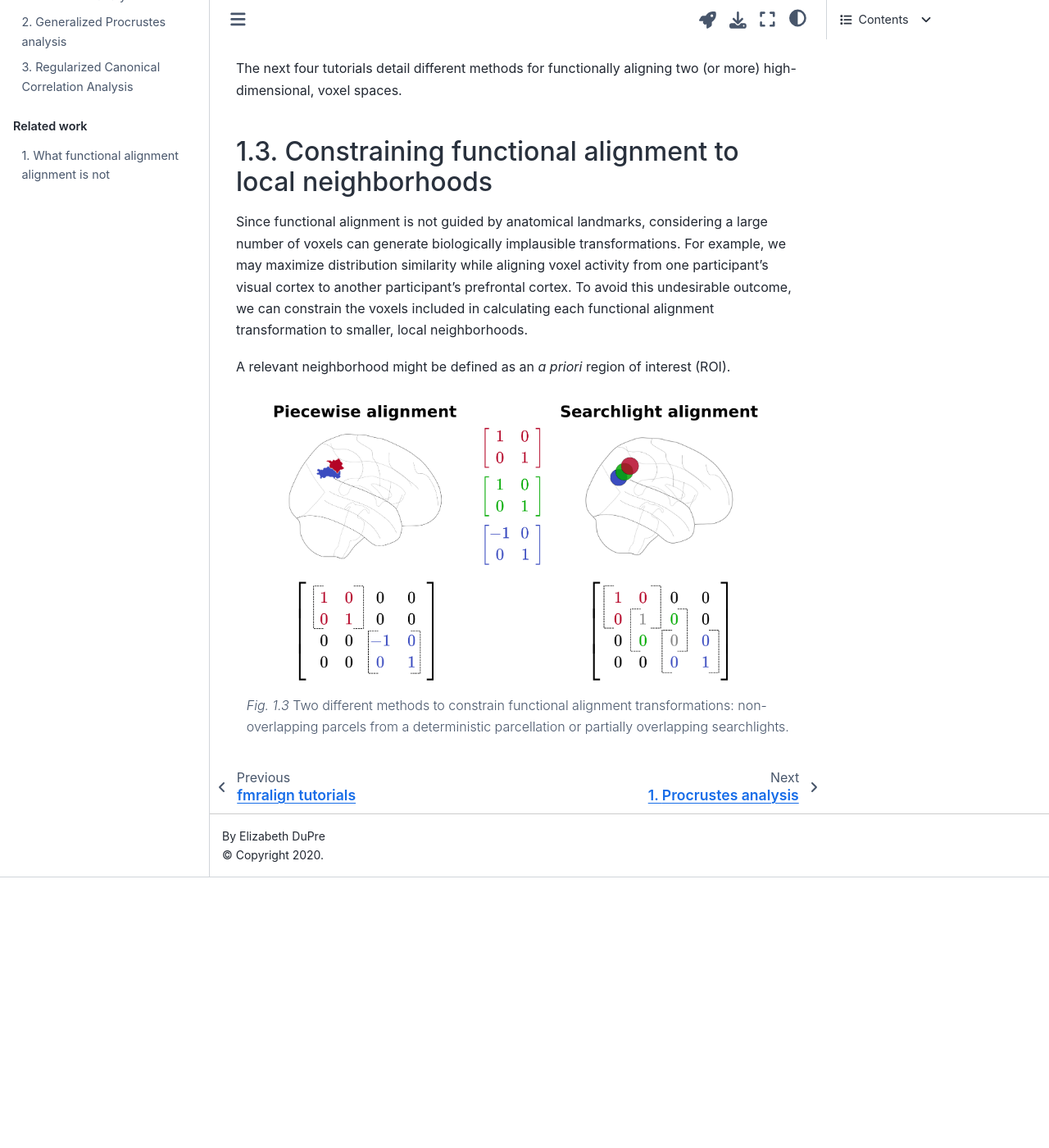
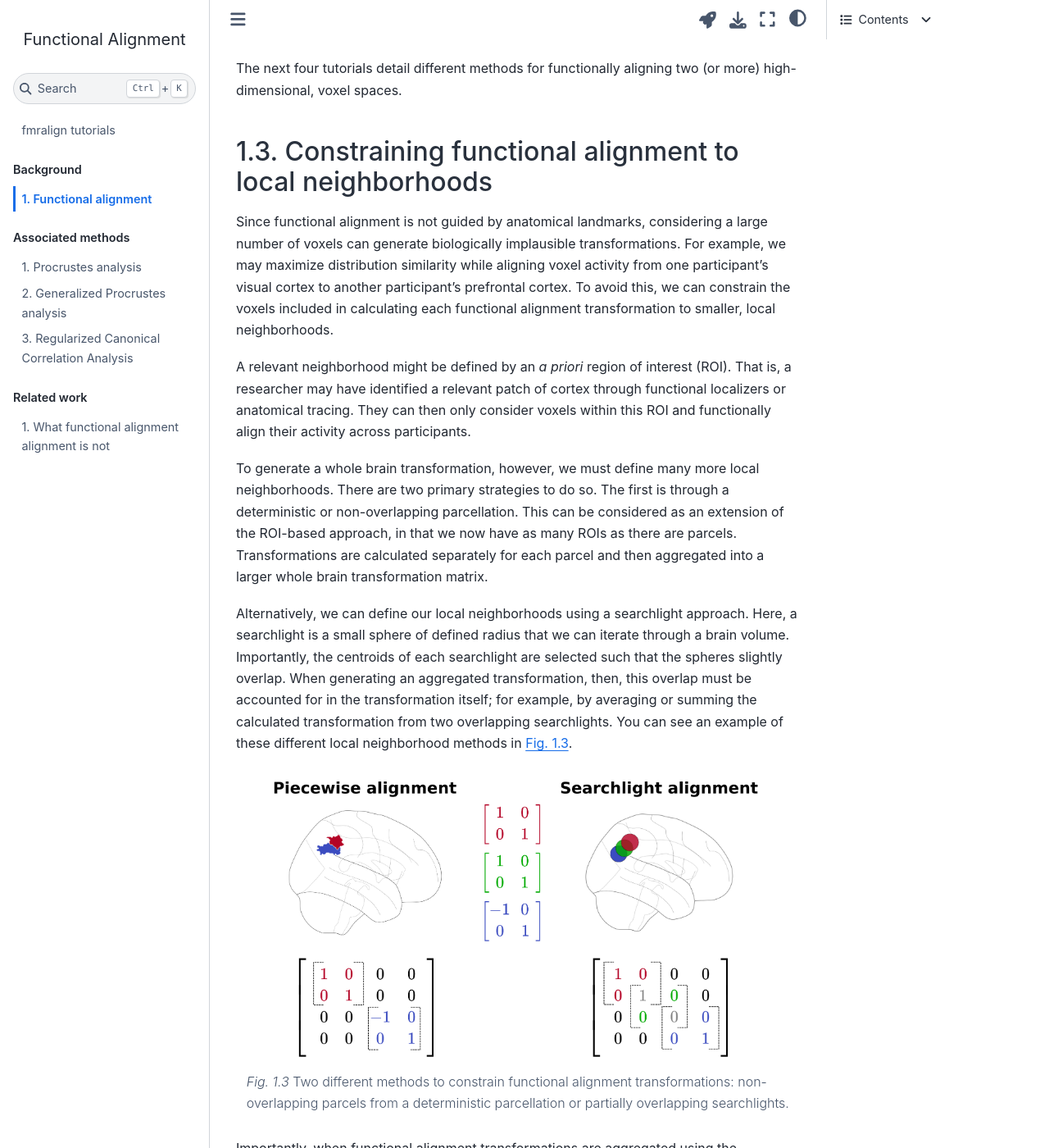
Before and after one commit to neurodatascience/fmralign-tutorials, a Jupyter Book: the page built from content/01-functional-alignment.md, in a window 1280 px wide and 1400 px high, scrolled down 2573 px. Shown: the whole window at 82% size. Built offline with Jupyter Book 1.0.4 settings and Sphinx 7.4.7 and the Sphinx Book theme 1.1.4, drawn with Linux system fonts in a browser that asks for light colours; before the commit the page ends 3643 px from its top, so only the background shows below that; some of the changed text lies outside the part shown.

Commit message:
Add more content on local neighborhoods

````diff
--- a/content/01-functional-alignment.md
+++ b/content/01-functional-alignment.md
@@ -15,8 +15,7 @@
 
 What is "functional alignment"?
 Although a range of terminology is in use across the field,
-in these tutorials we define functional alignment as transformations which align directly individual functional activity,
-without relying on anatomical landmarks.
+in these tutorials we define functional alignment as transformations which directly align individual functional activity without relying on anatomical landmarks.
 
 ## Contrasting anatomically-based alignment
 
@@ -104,9 +103,24 @@
 Since functional alignment is not guided by anatomical landmarks,
 considering a large number of voxels can generate biologically implausible transformations.
 For example, we may maximize distribution similarity while aligning voxel activity from one participant's visual cortex to another participant's prefrontal cortex.
-To avoid this undesirable outcome, we can constrain the voxels included in calculating each functional alignment transformation to smaller, local neighborhoods.
+To avoid this, we can constrain the voxels included in calculating each functional alignment transformation to smaller, local neighborhoods.
 
-A relevant neighborhood might be defined as an _a priori_ region of interest (ROI).
+A relevant neighborhood might be defined by an _a priori_ region of interest (ROI).
+That is, a researcher may have identified a relevant patch of cortex through functional localizers or anatomical tracing.
+They can then only consider voxels within this ROI and functionally align their activity across participants.
+
+To generate a whole brain transformation, however, we must define many more local neighborhoods.
+There are two primary strategies to do so.
+The first is through a deterministic or non-overlapping parcellation.
+This can be considered as an extension of the ROI-based approach, in that we now have as many ROIs as there are parcels.
+Transformations are calculated separately for each parcel and then aggregated into a larger whole brain transformation matrix.
+
+Alternatively, we can define our local neighborhoods using a searchlight approach.
+Here, a searchlight is a small sphere of defined radius that we can iterate through a brain volume.
+Importantly, the centroids of each searchlight are selected such that the spheres slightly overlap.
+When generating an aggregated transformation, then, this overlap must be accounted for in the transformation itself;
+for example, by averaging or summing the calculated transformation from two overlapping searchlights.
+You can see an example of these different local neighborhood methods in {numref}`parcellation-searchlight-png`.
 
 ```{figure} ../images/parcellation_v_searchlight.png
 ---
@@ -116,3 +130,6 @@
 Two different methods to constrain functional alignment transformations:
 non-overlapping parcels from a deterministic parcellation or partially overlapping searchlights.
 ```
+
+Importantly, when functional alignment transformations are aggregated using the searchlight methods,
+the final transformations are no longer guaranteed to have the same properties as the initial, unaggregated transforms.
````
